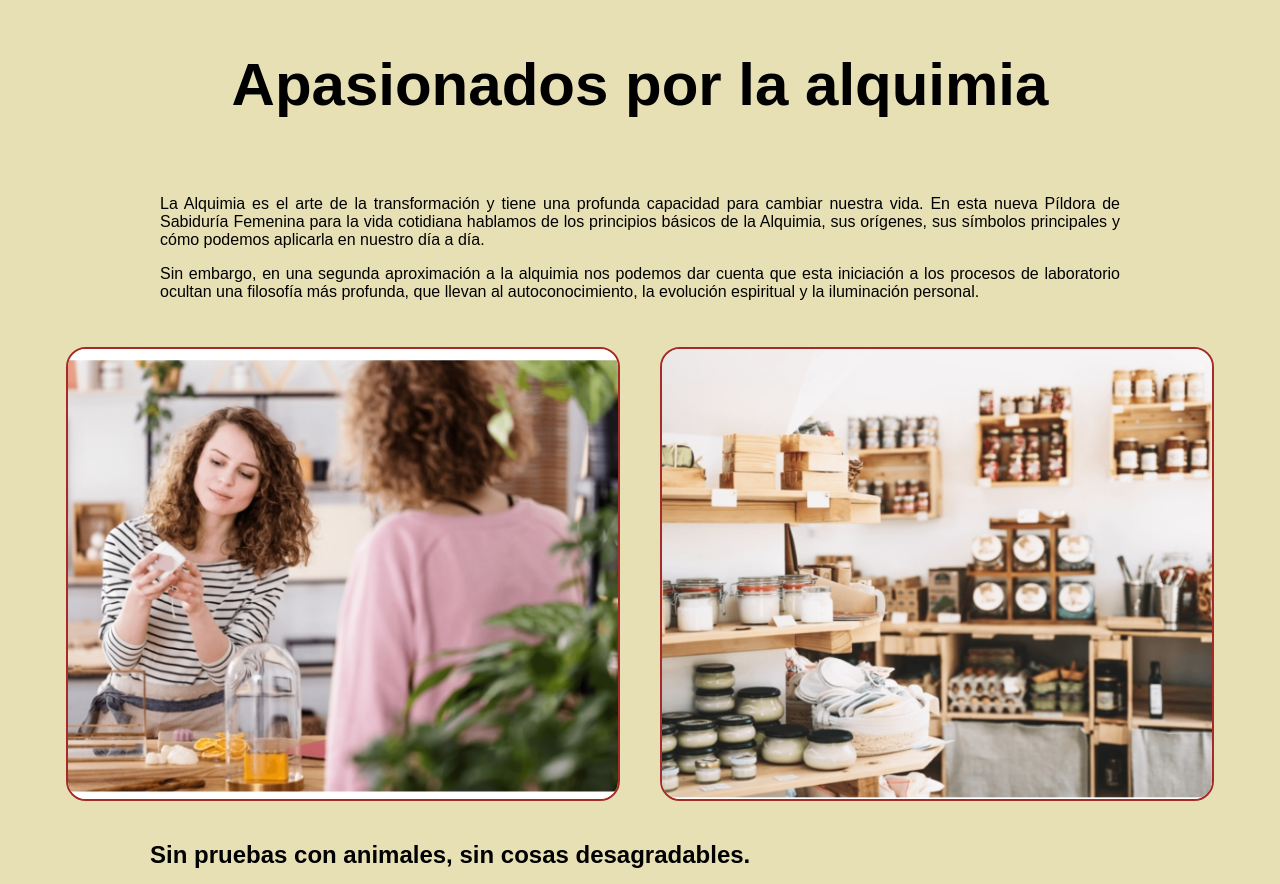
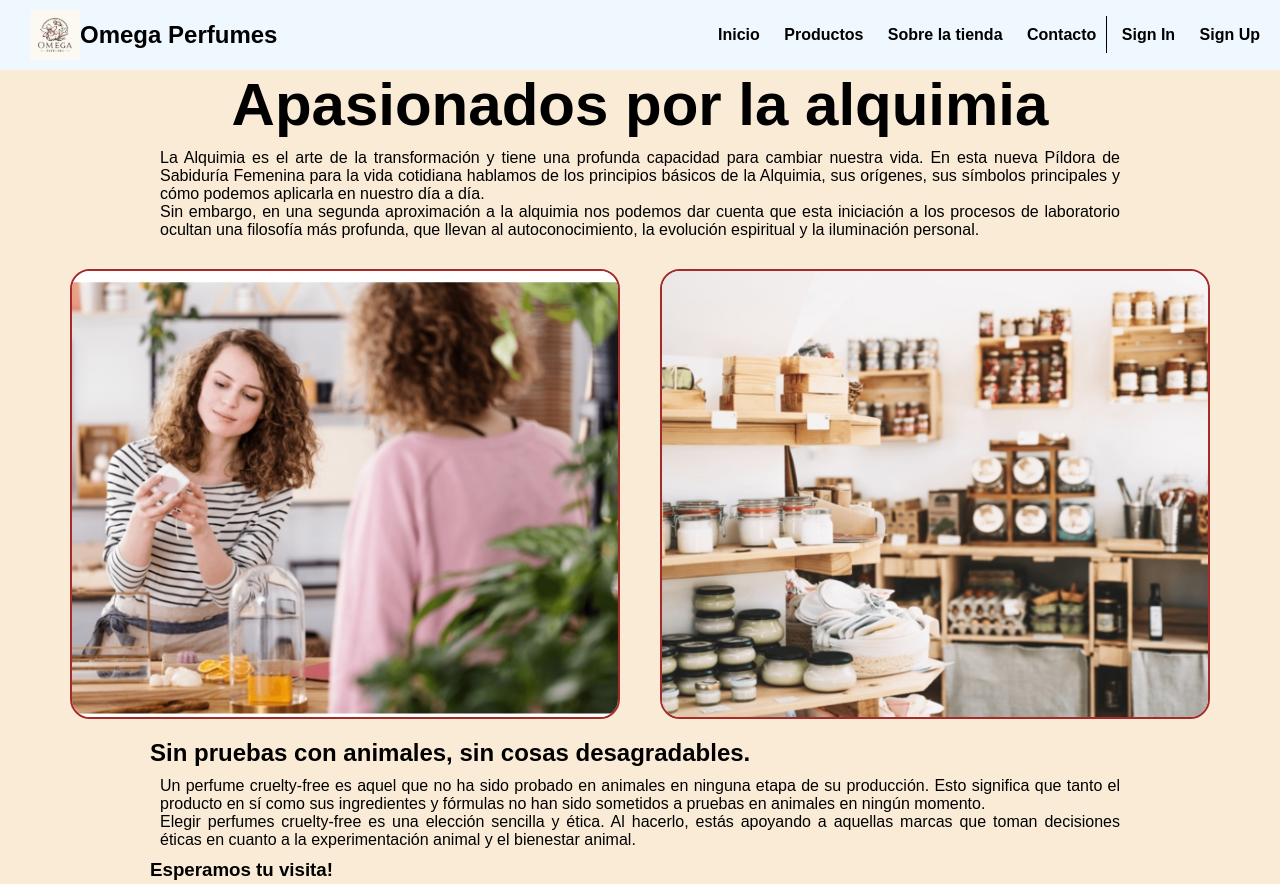
Before and after one commit to PatriciaRoxana/proyectoGrupo3, a plain HTML site: page html/sobreLaTienda/sobreLaTienda.html in a window 1280 px wide. Shown: the top 884 px of the page. Drawn offline with Linux system fonts and the light colour scheme; a web font is replaced by a local one.

Commit message:
Agrego nav y footer

```diff
--- a/html/sobreLaTienda/sobreLaTienda.html
+++ b/html/sobreLaTienda/sobreLaTienda.html
@@ -9,7 +9,14 @@
     <link rel="preconnect" href="https://fonts.gstatic.com" crossorigin>
     <link href="https://fonts.googleapis.com/css2?family=Open+Sans:ital,wght@0,300..800;1,300..800&display=swap" rel="stylesheet">
     <link rel="shortcut icon" href="../../img/sobreLaTIenda/favicon-16x16.png" type="image/x-icon">
+
+    <link rel="stylesheet" href="../../css/home/style.css">
+
+    <link rel="stylesheet" href="https://cdnjs.cloudflare.com/ajax/libs/font-awesome/5.15.4/css/all.min.css" integrity="sha512-1ycn6IcaQQ40/MKBW2W4Rhis/DbILU74C1vSrLJxCq57o941Ym01SwNsOMqvEBFlcgUa6xLiPY/NS5R+E6ztJQ=="
+    crossorigin="anonymous" referrerpolicy="no-referrer" />
 </head>
+<!-- Contenedor para el navbar -->
+<header id="navbarContainer"></header>
 <body>
 
     <header>
@@ -60,10 +67,23 @@
             </div>
         </section>
     </main>
+    <script>
+        // Función para cargar el contenido del navbar
+        fetch('../../html/home/navbar.html')
+            .then(response => response.text())
+            .then(data => {
+                document.getElementById('navbarContainer').innerHTML = data;
+            });
 
-    <footer>
-
-    </footer>
+        // Función para cargar el contenido del footer
+        fetch('../../html/home/footer.html')
+            .then(response => response.text())
+            .then(data => {
+                document.getElementById('footerContainer').innerHTML = data;
+            });
+        </script>
 
 </body>
+<!-- Contenedor para el footer -->
+<div id="footerContainer"></div>
 </html>
```
